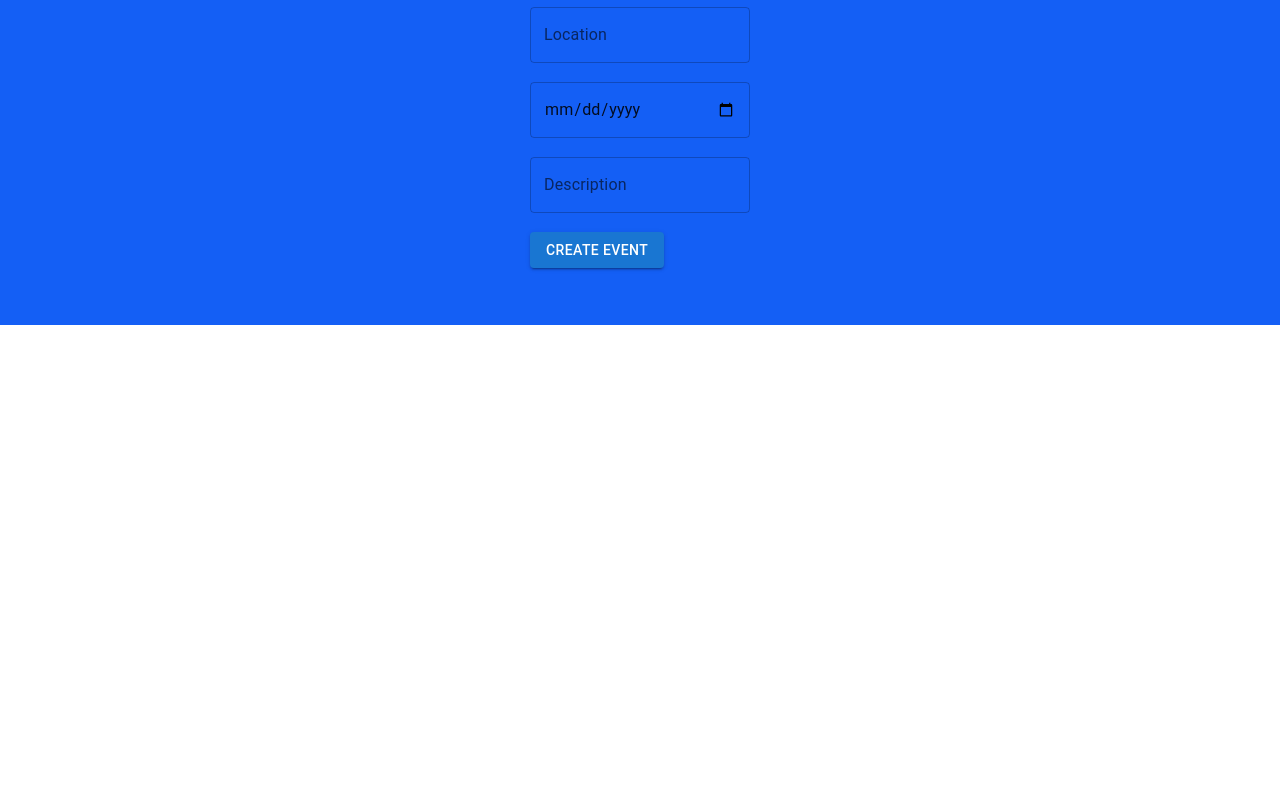
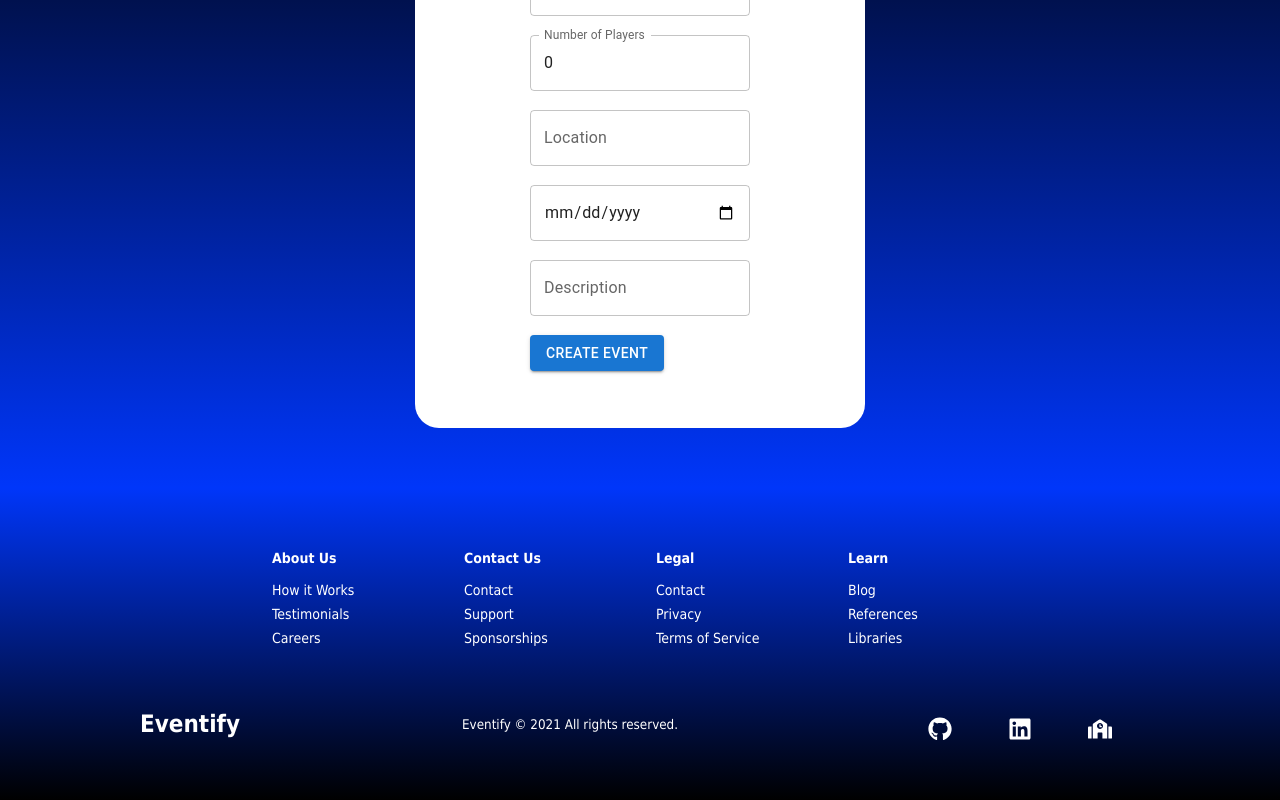
Before and after one commit to yepesJuan/eventify-frontend, a React (Create React App) app: page /createEvent in a window 1280 px wide. Shown: the part 340-1140 px from the top of the page. Before the commit the page ends 800 px from the top, so only its background shows below. Built offline with nearby package versions, Linux system fonts and the light colour scheme; no server answers; sample sign-in values are in the browser's storage.

Commit message:
added css to all pages

```diff
--- a/src/Scenes/CreateEvent.jsx
+++ b/src/Scenes/CreateEvent.jsx
@@ -4,6 +4,8 @@ import { createEvent } from "../Service/eventServices";
 import { TextField, Button } from "@mui/material";
 import { Box, Typography, Modal } from "@mui/material";
 import NavbarCreate from "../components/common/navbars/NavbarCreate";
+import Footer from "../components/common/Footer";
+import Sidebar from "../components/common/navbars/Sidebar";
 import { UserContext } from "../context/UserContext";
 import { getIdToken } from "@firebase/auth";
 import { CreateContainer, CreateWrap } from "./SingleCss";
@@ -32,6 +34,7 @@ const CreateEvent = () => {
   const navigate = useNavigate();
   const handleOpen = () => setOpen(true);
   const handleClose = () => setOpen(false);
+  const [isOpen, setIsOPen] = useState(false);
   // const [data, setData] = useState({});
 
   const handleForm = async (e) => {
@@ -42,11 +45,16 @@ const CreateEvent = () => {
     handleOpen();
   };
 
+  const toggle = () => {
+    setIsOPen(!isOpen);
+  };
+
   // const onChange = (e) => setData({ ...data, [e.target.name]: e.target.value });
 
   return (
     <>
       <NavbarCreate />
+      <Sidebar isOpen={isOpen} toggle={toggle} />
       <CreateContainer>
         <CreateWrap>
           <form onSubmit={handleForm}>
@@ -135,6 +143,7 @@ const CreateEvent = () => {
           </form>
         </CreateWrap>
       </CreateContainer>
+      <Footer />
     </>
   );
 };
--- a/src/Scenes/EventList.jsx
+++ b/src/Scenes/EventList.jsx
@@ -7,10 +7,11 @@ import { CardActions, CardContent, Card } from "@mui/material/";
 import { Typography, Button, Grid } from "@mui/material";
 import GroupsIcon from "@mui/icons-material/Groups";
 import { SingleContainer, ListWrap } from "./SingleCss";
-// import CardMedia from "@mui/material/CardMedia";
+import CardMedia from "@mui/material/CardMedia";
 
 export default function EventList() {
   const [events, setEvents] = useState([]);
+  const [image, setImage] = useState();
   const navigate = useNavigate();
   useEffect(() => {
     getAllEvents().then((ret) => setEvents(ret));
@@ -18,6 +19,19 @@ export default function EventList() {
     //   cleanup
     // }
   }, []);
+
+  useEffect(() => {
+    switch (events.sport) {
+      case "Soccer":
+        setImage("images/basketball.svg");
+        break;
+      case "Tennis":
+        setImage("images/tennis.svg");
+        break;
+      default:
+        setImage("images/tennis.svg");
+    }
+  }, [events]);
 
   return (
     <>
@@ -39,12 +53,12 @@ export default function EventList() {
                 return (
                   <Grid item xs={12} sm={6} md={3} key={item._id}>
                     <Card>
-                      {/* <CardMedia
-                // component="img"
-                // height="140"
-                // image="/static/images/cards/contemplative-reptile.jpg"
-                // alt="green iguana"
-                /> */}
+                      <CardMedia
+                        component="img"
+                        height="140"
+                        src={image}
+                        alt="green iguana"
+                      />
                       <CardContent>
                         <Typography style={{ fontSize: 19, fontWeight: "600" }}>
                           {item.name}
--- a/src/Scenes/SingleCss.jsx
+++ b/src/Scenes/SingleCss.jsx
@@ -1,33 +1,36 @@
 import styled from "styled-components";
 
 export const SingleContainer = styled.footer`
-  background-color: #145ff5;
+  background: hsla(0, 0%, 0%, 1);
+  background: linear-gradient(
+    180deg,
+    hsla(0, 0%, 0%, 1) 0%,
+    hsla(227, 100%, 49%, 1) 100%
+  );
+  background: -moz-linear-gradient(
+    180deg,
+    hsla(0, 0%, 0%, 1) 0%,
+    hsla(227, 100%, 49%, 1) 100%
+  );
+  background: -webkit-linear-gradient(
+    270deg,
+    hsla(0, 0%, 0%, 1) 2%,
+    hsla(227, 100%, 49%, 1) 100%
+  );
+  filter: progid: DXImageTransform.Microsoft.gradient( startColorstr="#000000", endColorstr="#145ff5", GradientType=1 );
 `;
 export const SingleWrap = styled.div`
   padding: 48px 24px;
   display: flex;
+
   justify-content: center;
   align-items: center;
   max-width: 1100px;
-  height: 500px;
-  margin: 0 auto;
-`;
-
-export const CreateContainer = styled.footer`
-  background-color: #145ff5;
-`;
-export const CreateWrap = styled.div`
-  padding: 48px 24px;
-  display: flex;
-  justify-content: center;
-  align-items: center;
-  max-width: 1100px;
-  height: 600px;
+  height: 800px;
   margin: 0 auto;
 `;
 
 export const ListWrap = styled.div`
-  padding: 10px 20px;
   display: flex;
   justify-content: center;
   align-items: center;
@@ -35,6 +38,8 @@ export const ListWrap = styled.div`
   height: 800px;
   margin: 0 auto;
   overflow: hidden;
+  margin-top: 5px;
+  padding-top: 20px;
 `;
 
 export const FieldsWrap = styled.span`
@@ -44,3 +49,40 @@ export const FieldsWrap = styled.span`
   padding: 1px;
   color: darkblue;
 `;
+
+export const CreateContainer = styled.footer`
+  /* background-color: #145ff5; */
+  height: 750px;
+  margin-top: 15px;
+  padding-top: 80px;
+  z-index: 1;
+
+  background: hsla(0, 0%, 0%, 1);
+  background: linear-gradient(
+    180deg,
+    hsla(0, 0%, 0%, 1) 0%,
+    hsla(227, 100%, 49%, 1) 100%
+  );
+  background: -moz-linear-gradient(
+    180deg,
+    hsla(0, 0%, 0%, 1) 0%,
+    hsla(227, 100%, 49%, 1) 100%
+  );
+  background: -webkit-linear-gradient(
+    270deg,
+    hsla(0, 0%, 0%, 1) 5%,
+    hsla(227, 100%, 49%, 1) 100%
+  );
+  filter: progid: DXImageTransform.Microsoft.gradient( startColorstr="#000000", endColorstr="#145ff5", GradientType=1 );
+`;
+export const CreateWrap = styled.div`
+  display: flex;
+  justify-content: center;
+  align-items: center;
+  max-width: 450px;
+  height: 600px;
+  margin: 10px auto;
+  border-radius: 24px;
+  background-color: white;
+  z-index: 1;
+`;
--- a/src/Service/eventServices.js
+++ b/src/Service/eventServices.js
@@ -26,6 +26,7 @@ export const createEvent = async (data, jwt) => {
 
 export const addMember = async (eventId, jwt) => {
   const result = await axios.post(
+    // `http://localhost:5000/events/addmember/${eventId}`,
     `https://eventify-rest.ue.r.appspot.com/events/addmember/${eventId}`,
     {},
     {
--- a/src/components/Home/Hero.jsx
+++ b/src/components/Home/Hero.jsx
@@ -27,10 +27,10 @@ const Hero = () => {
       </HeroBg>
       <HeroContent>
         <HeroH1>Events Made Easy</HeroH1>
-        <HeroP>Sign up today to create or join an event!</HeroP>
+        <HeroP>See all the events happening right now!</HeroP>
         <HeroBtnWrapper>
           <Btn
-            onClick={() => navigate("/eventlist")}
+            onClick={() => navigate("/login")}
             onMouseEnter={onHover}
             onMouseLeave={onHover}
           >
--- a/src/components/Home/MainData.jsx
+++ b/src/components/Home/MainData.jsx
@@ -4,8 +4,8 @@ export const homeObjectOne = {
   lightText: true,
   lightTextDesc: true,
   topLine: "Events",
-  headline: "Check out the events",
-  description: "See a list of all the events that are happening soon!",
+  headline: "Check out all the events",
+  description: "See a list of all the events that are happening now!",
   buttonLabel: "Events List",
   imgStart: true,
   img: "images/basketball.svg",
@@ -21,8 +21,8 @@ export const homeObjectTwo = {
   lightText: true,
   lightTextDesc: false,
   topLine: "Sign Up",
-  headline: "Use your Google account",
-  description: "You can create or join events!",
+  headline: "Get moving today!",
+  description: "Easy, just use your google account",
   buttonLabel: "Sign Up",
   imgStart: false,
   img: "images/tennis.svg",
--- a/src/components/Home/heroCss.jsx
+++ b/src/components/Home/heroCss.jsx
@@ -7,7 +7,7 @@ export const HeroContainer = styled.div`
   justify-content: center;
   align-items: center;
   padding: 0 30px;
-  height: 800px;
+  height: 815px;
   position: relative;
   z-index: 1;
 
--- a/src/components/Home/mainCss.jsx
+++ b/src/components/Home/mainCss.jsx
@@ -11,7 +11,7 @@ export const MainContainer = styled.div`
 export const MainWrapper = styled.div`
   display: grid;
   z-index: 1;
-  height: 800px;
+  height: 810px;
   width: 1100px;
   margin-right: auto;
   margin-left: auto;
--- a/src/components/common/FooterCss.jsx
+++ b/src/components/common/FooterCss.jsx
@@ -2,7 +2,24 @@ import styled from "styled-components";
 import { Link } from "react-router-dom";
 
 export const FooterContainer = styled.footer`
-  background-color: #040a49;
+  background: hsla(0, 0%, 0%, 1);
+
+  background: linear-gradient(
+    180deg,
+    hsla(0, 0%, 0%, 1) 0%,
+    hsla(227, 100%, 49%, 1) 100%
+  );
+  background: -moz-linear-gradient(
+    180deg,
+    hsla(0, 0%, 0%, 1) 0%,
+    hsla(227, 100%, 49%, 1) 100%
+  );
+  background: -webkit-linear-gradient(
+    90deg,
+    hsla(0, 0%, 0%, 1) 0%,
+    hsla(227, 100%, 49%, 1) 100%
+  );
+  filter: progid: DXImageTransform.Microsoft.gradient( startColorstr="#145ff5", endColorstr="#000", GradientType=1 );
 `;
 export const FooterWrap = styled.div`
   padding: 46px 24px;
--- a/src/components/common/navbars/NavbarCss.jsx
+++ b/src/components/common/navbars/NavbarCss.jsx
@@ -6,7 +6,7 @@ export const Nav = styled.nav`
   background: #000;
   width: initial;
   height: 80px;
-  margin-top: -15px;
+  margin-top: -17px;
   display: flex;
   justify-content: center;
   align-items: center;
@@ -36,7 +36,7 @@ export const NavLogo = styled(LinkRouter)`
   align-items: center;
   color: #fff;
   cursor: pointer;
-  font-size: 1.5rem;
+  font-size: 1.7rem;
   margin-left: 24px;
   font-weight: bold;
   text-decoration: none;
@@ -84,7 +84,7 @@ export const NavLinks = styled(LinkScroll)`
   height: 100%;
   cursor: pointer;
 
-  &:active {
+  &:hover {
     border-bottom: 3px solid #145ff5;
   }
 `;
--- a/src/components/common/navbars/Sidebar.jsx
+++ b/src/components/common/navbars/Sidebar.jsx
@@ -17,13 +17,9 @@ const Sidebar = ({ isOpen, toggle }) => {
       </Icon>
       <SidebarWrapper>
         <SidebarMenu>
-          <SidebarLink to="/about" onClick={toggle}>
-            About
-          </SidebarLink>
-          <SidebarLink to="/events" onClick={toggle}>
-            Events
-          </SidebarLink>
-          <SidebarLink to="/signup" onClick={toggle}>
+          <SidebarLink to="about">About</SidebarLink>
+          <SidebarLink to="events">Events</SidebarLink>
+          <SidebarLink to="signup" onClick={toggle}>
             Sign Up
           </SidebarLink>
         </SidebarMenu>
```
Also changed, not shown: src/Scenes/SingleEvent.jsx (+21 -7 lines).
